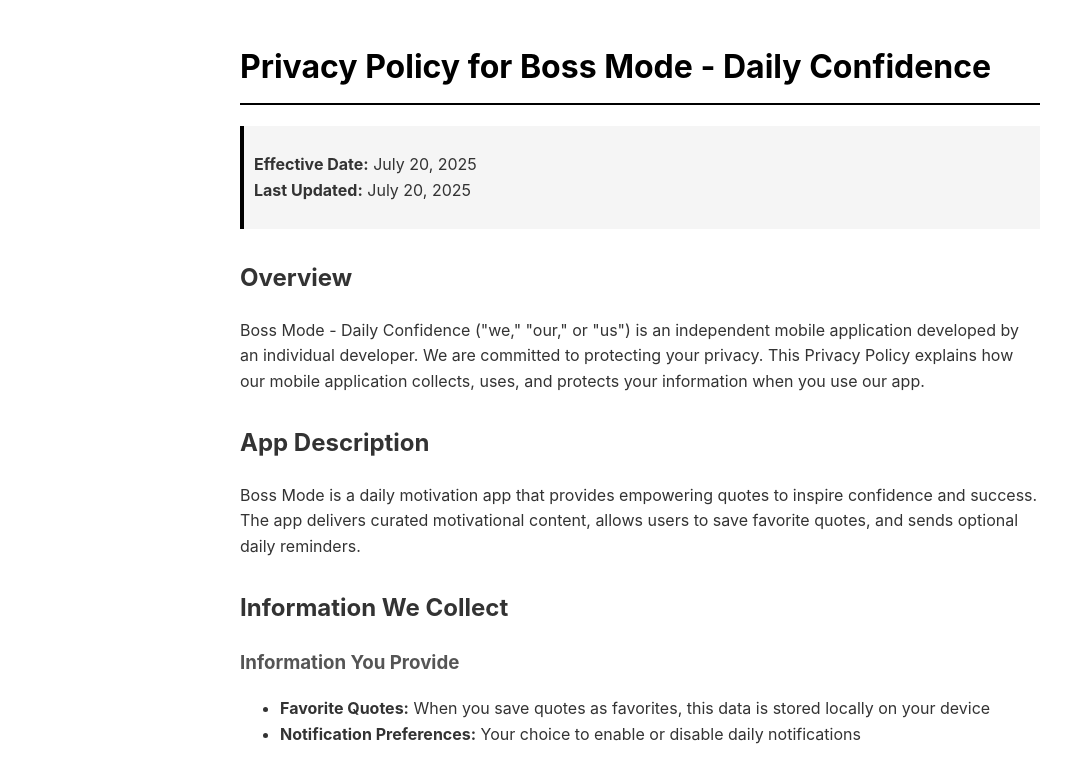
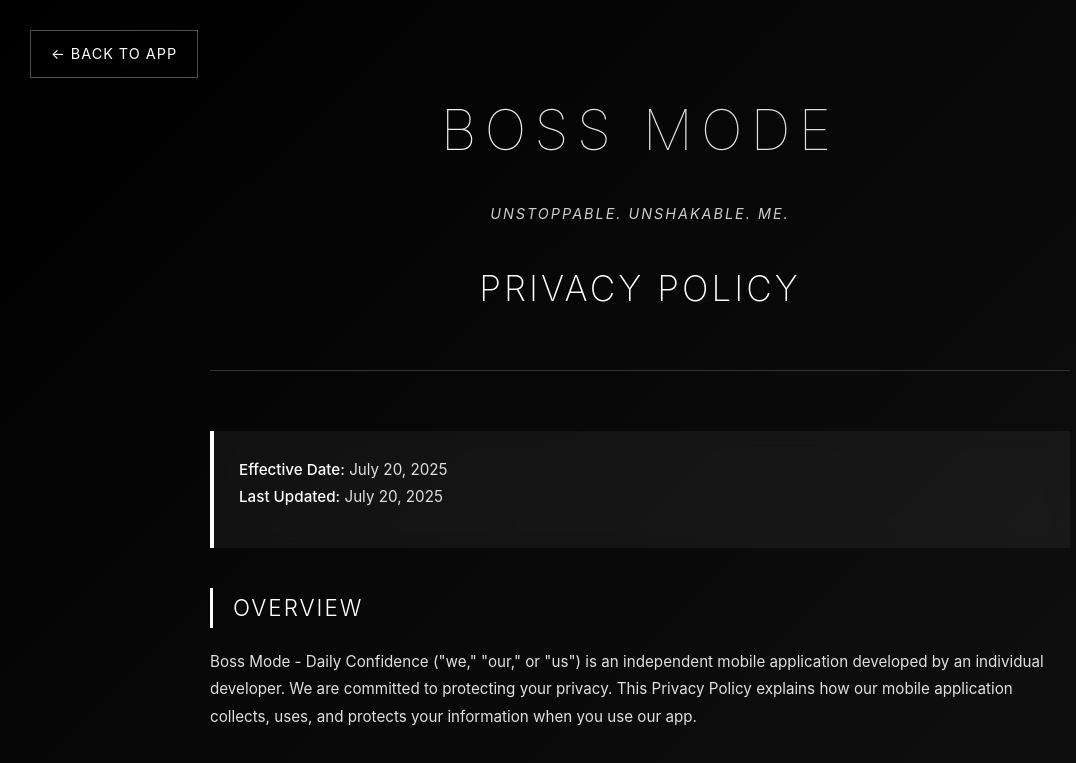
Before and after one commit to heesungku/boss-mode-backend, a website: page docs/index.html in a window 1280 px wide. Shown: the top 763 px of the page, without its empty margins (0-1076 px from the left). Drawn offline with Linux system fonts and the light colour scheme.

Commit message:
Update Privacy Policy with Boss Mode design

```diff
--- a/docs/index.html
+++ b/docs/index.html
@@ -5,29 +5,165 @@
     <meta name="viewport" content="width=device-width, initial-scale=1.0">
     <title>Privacy Policy - Boss Mode</title>
     <style>
+        * {
+            margin: 0;
+            padding: 0;
+            box-sizing: border-box;
+        }
         body {
             font-family: -apple-system, BlinkMacSystemFont, 'Segoe UI', Roboto, sans-serif;
-            line-height: 1.6;
-            max-width: 800px;
+            background: linear-gradient(135deg, #000000 0%, #1a1a1a 50%, #000000 100%);
+            color: #ffffff;
+            line-height: 1.8;
+            min-height: 100vh;
+        }
+        .container {
+            max-width: 900px;
             margin: 0 auto;
-            padding: 20px;
-            color: #333;
+            padding: 40px 20px;
         }
-        h1 { color: #000; border-bottom: 2px solid #000; padding-bottom: 10px; }
-        h2 { color: #333; margin-top: 30px; }
-        h3 { color: #555; }
-        .highlight { background: #f5f5f5; padding: 10px; border-left: 4px solid #000; }
-        .compliance { background: #e8f5e8; padding: 15px; border-radius: 5px; margin: 20px 0; }
-        .contact { background: #f0f0f0; padding: 15px; border-radius: 5px; }
+        .header {
+            text-align: center;
+            margin-bottom: 60px;
+            padding: 40px 0;
+            border-bottom: 1px solid #333;
+        }
+        .logo {
+            font-size: 3.5em;
+            font-weight: 100;
+            letter-spacing: 8px;
+            margin-bottom: 20px;
+            background: linear-gradient(45deg, #ffffff, #cccccc);
+            -webkit-background-clip: text;
+            -webkit-text-fill-color: transparent;
+            background-clip: text;
+        }
+        .tagline {
+            font-size: 0.9em;
+            letter-spacing: 2px;
+            opacity: 0.8;
+            font-style: italic;
+            margin-bottom: 30px;
+        }
+        h1 {
+            color: #ffffff;
+            font-size: 2.2em;
+            font-weight: 200;
+            letter-spacing: 3px;
+            margin-bottom: 10px;
+            text-transform: uppercase;
+        }
+        h2 {
+            color: #ffffff;
+            margin: 40px 0 20px 0;
+            font-size: 1.4em;
+            font-weight: 300;
+            letter-spacing: 2px;
+            text-transform: uppercase;
+            border-left: 3px solid #ffffff;
+            padding-left: 20px;
+        }
+        h3 {
+            color: #cccccc;
+            margin: 25px 0 15px 0;
+            font-size: 1.1em;
+            font-weight: 400;
+            letter-spacing: 1px;
+        }
+        p, li {
+            margin-bottom: 12px;
+            color: #e0e0e0;
+            font-size: 0.95em;
+        }
+        ul {
+            margin-left: 30px;
+            margin-bottom: 20px;
+        }
+        li {
+            margin-bottom: 8px;
+        }
+        .highlight {
+            background: rgba(255, 255, 255, 0.05);
+            padding: 25px;
+            border-left: 4px solid #ffffff;
+            margin: 30px 0;
+            backdrop-filter: blur(10px);
+        }
+        .compliance {
+            background: rgba(0, 255, 0, 0.1);
+            border: 1px solid rgba(0, 255, 0, 0.3);
+            padding: 25px;
+            margin: 30px 0;
+            backdrop-filter: blur(10px);
+        }
+        .contact {
+            background: rgba(255, 255, 255, 0.08);
+            border: 1px solid rgba(255, 255, 255, 0.2);
+            padding: 25px;
+            margin: 30px 0;
+            backdrop-filter: blur(10px);
+        }
+        .contact a {
+            color: #ffffff;
+            text-decoration: none;
+            border-bottom: 1px solid rgba(255, 255, 255, 0.3);
+            transition: all 0.3s ease;
+        }
+        .contact a:hover {
+            border-bottom-color: #ffffff;
+        }
+        hr {
+            border: none;
+            height: 1px;
+            background: linear-gradient(90deg, transparent, #333, transparent);
+            margin: 40px 0;
+        }
+        strong {
+            color: #ffffff;
+            font-weight: 500;
+        }
+        .footer {
+            text-align: center;
+            margin-top: 60px;
+            padding-top: 40px;
+            border-top: 1px solid #333;
+            opacity: 0.7;
+            font-size: 0.9em;
+        }
+        .back-link {
+            position: fixed;
+            top: 30px;
+            left: 30px;
+            color: #ffffff;
+            text-decoration: none;
+            font-size: 0.9em;
+            letter-spacing: 1px;
+            padding: 10px 20px;
+            border: 1px solid rgba(255, 255, 255, 0.3);
+            background: rgba(0, 0, 0, 0.5);
+            backdrop-filter: blur(10px);
+            transition: all 0.3s ease;
+        }
+        .back-link:hover {
+            background: rgba(255, 255, 255, 0.1);
+            border-color: #ffffff;
+        }
     </style>
 </head>
 <body>
-    <h1>Privacy Policy for Boss Mode - Daily Confidence</h1>
+    <a href="https://boss-mode-quotes.netlify.app" class="back-link">← BACK TO APP</a>
 
-    <div class="highlight">
-        <p><strong>Effective Date:</strong> July 20, 2025<br>
-        <strong>Last Updated:</strong> July 20, 2025</p>
-    </div>
+    <div class="container">
+        <div class="header">
+            <div class="logo">BOSS MODE</div>
+            <div class="tagline">UNSTOPPABLE. UNSHAKABLE. ME.</div>
+            <h1>Privacy Policy</h1>
+        </div>
+
+        <div class="highlight">
+            <p><strong>Effective Date:</strong> July 20, 2025<br>
+            <strong>Last Updated:</strong> July 20, 2025</p>
+        </div>
 
     <h2>Overview</h2>
     <p>Boss Mode - Daily Confidence ("we," "our," or "us") is an independent mobile application developed by an individual developer. We are committed to protecting your privacy. This Privacy Policy explains how our mobile application collects, uses, and protects your information when you use our app.</p>
@@ -176,7 +312,9 @@
         <li>Version: 1.0.0</li>
     </ul>
 
-    <p><em>This privacy policy is designed to be transparent and compliant with Google Play policies, GDPR, CCPA, and other international privacy regulations.</em></p>
-
+        <div class="footer">
+            <p><em>This privacy policy is designed to be transparent and compliant with Google Play policies, GDPR, CCPA, and other international privacy regulations.</em></p>
+        </div>
+    </div>
 </body>
 </html>
```
